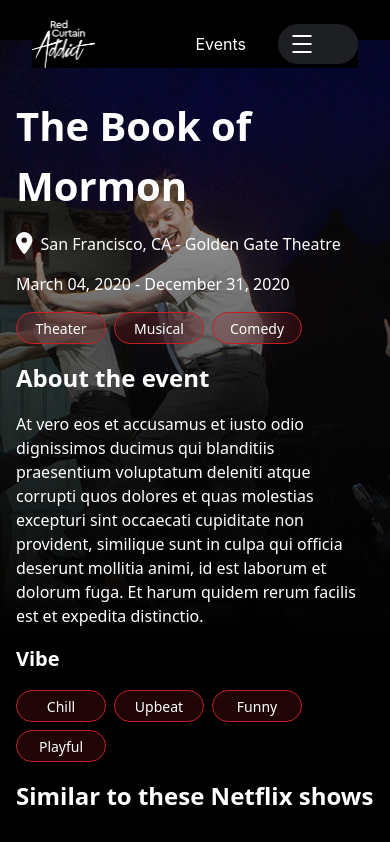
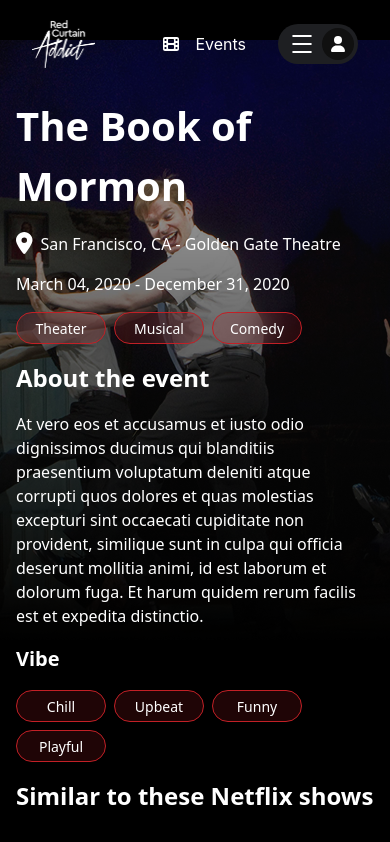
Before and after one commit to FrancAlvenn/direcho-trabaho-project-figma-mockup, a React (Create React App) app: page /event_view/1 in a window 390 px wide. Shown: the top 842 px of the page. Built offline with nearby package versions, Linux system fonts and the light colour scheme.

Commit message:
Added film and user icon for navbar component, the only missing functionality is when hamburger is clicked

```diff
--- a/src/components/Navbar.jsx
+++ b/src/components/Navbar.jsx
@@ -1,16 +1,24 @@
-import Logo from "../assets/images/nav_logo.png";
+import { FontAwesomeIcon } from "@fortawesome/react-fontawesome";
+import { faUser, faFilm } from "@fortawesome/free-solid-svg-icons";
 
 function Navbar() {
   return (
-    <nav className="absolute top-0 left-0 right-0 h-[48px] mx-[32px] mt-[20px] flex justify-between items-center bg-black">
+    <nav className="absolute top-0 left-0 right-0 h-[48px] mx-[32px] mt-[20px] flex justify-between items-center">
       <div>
-        <img src={Logo} alt="logo" className="h-[48px] w-[63px]" />
+        <img
+          src="../assets/images/nav_logo.png"
+          alt="logo"
+          className="h-[48px] w-[63px]"
+        />
       </div>
       <ul className="flex items-center">
         {/* Events */}
-        <li className="text-white mr-[32px]">Events</li>
+        <li className="text-white mr-[32px] flex items-center gap-[16.18px] cursor-pointer">
+          <FontAwesomeIcon icon={faFilm} />
+          Events
+        </li>
 
-        <li className="flex gap-[10.25px] bg-[#1E1F22] h-[40px] w-[80px] rounded-full items-center">
+        <li className="flex gap-[10.25px] bg-[#1E1F22] h-[40px] rounded-full items-center">
           {/* Hamburger Menu */}
           <div className="flex flex-col gap-[6px] text-white ml-[14.25px] my-[14px] cursor-pointer">
             <span className="border-[1.5px] w-[19.5px] rounded-sm"></span>
@@ -19,7 +27,9 @@
           </div>
 
           {/* User Profile */}
-          <div></div>
+          <div className="flex items-center justify-center w-[32px] h-[32px] rounded-full text-white bg-[#101010] mr-[4px] my-[4px] p-[14px] cursor-pointer">
+            <FontAwesomeIcon icon={faUser} />
+          </div>
         </li>
       </ul>
     </nav>
```
